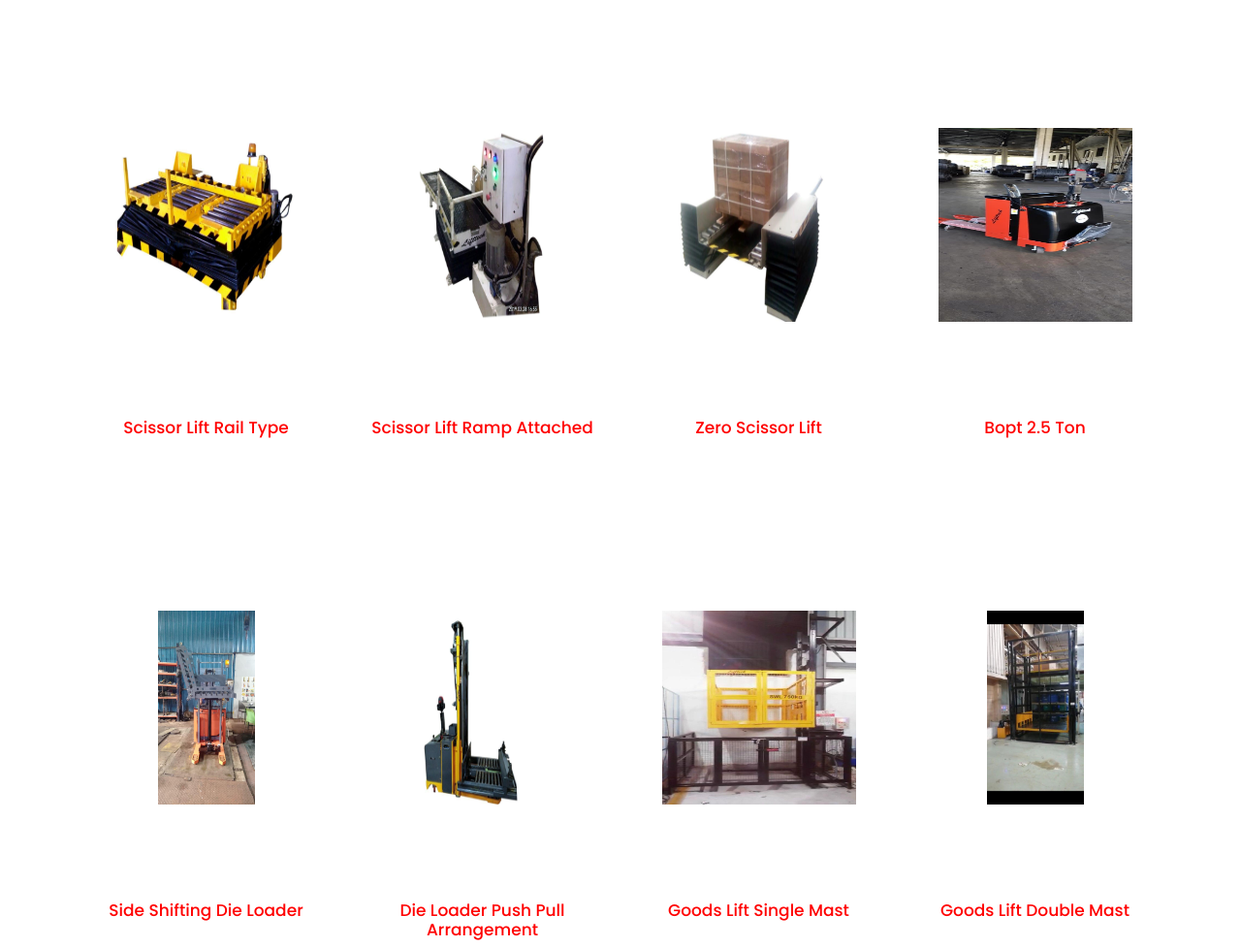
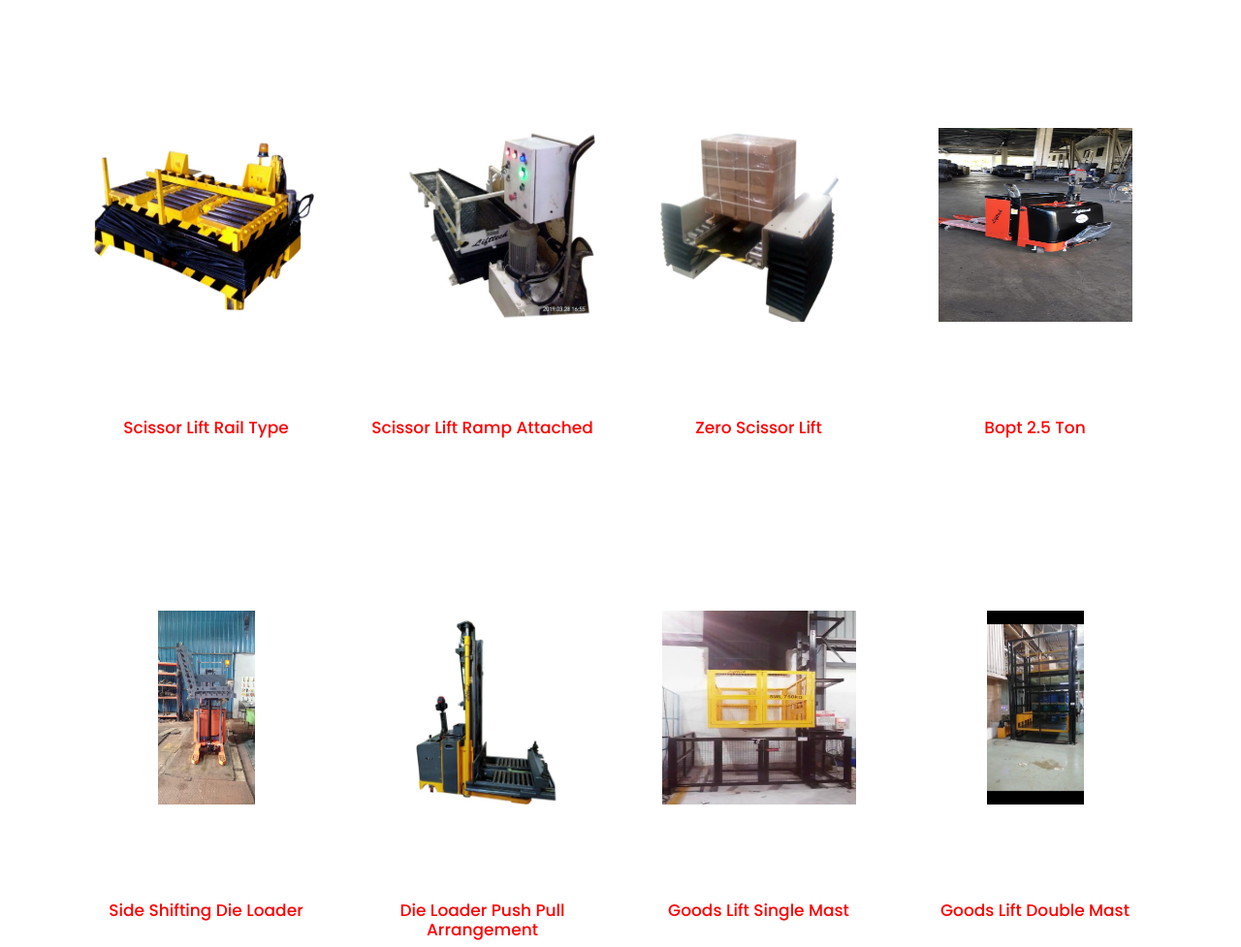
Before and after one commit to Bheemesh1706/Freelance, a plain HTML site: page index.html in a window 1280 px wide. Shown: the part 3140-4117 px from the top of the page at 97% size. Drawn offline with Linux system fonts and the light colour scheme.

Commit message:
Update index.html

```diff
--- a/index.html
+++ b/index.html
@@ -249,7 +249,7 @@ Customized truck(2018), E-Rickshaw (2020).</p>
                 <div class=" text-center card-contents">
                   <div class="card-image">
 			    <a href="images/Scissor_Lift_Rail_type.jpg">
-                    <img src="images/Scissor_Lift_Rail_type.jpg" height="200" width="200" class="" alt="">
+                    <img src="images/Scissor_Lift_Rail_type.jpg" height="200" width="250" class="" alt="">
 			    </a>
                   </div>
                 </div>
@@ -266,7 +266,7 @@ Customized truck(2018), E-Rickshaw (2020).</p>
                 <div class=" text-center card-contents">
                   <div class="card-image">
 			    <a href="images/Scissor_lift-ramp_attached.jpg">
-                      <img src="images/Scissor_lift-ramp_attached.jpg" height="200" width="200" class="" alt="">
+                      <img src="images/Scissor_lift-ramp_attached.jpg" height="200" width="300" class="" alt="">
 			    </a>
                   </div>
                 </div>
@@ -283,7 +283,7 @@ Customized truck(2018), E-Rickshaw (2020).</p>
                 <div class=" text-center card-contents">
                   <div class="card-image">
 			    <a href="images/Zero_Scissor_lift.jpg">
-                      <img src="images/Zero_Scissor_lift.jpg" height="200" width="200" class="" alt="">
+                      <img src="images/Zero_Scissor_lift.jpg" height="200" width="250" class="" alt="">
 		        </a>
                   </div>
                 </div>
@@ -337,7 +337,7 @@ Customized truck(2018), E-Rickshaw (2020).</p>
                 <div class=" text-center card-contents">
                   <div class="card-image">
 			    <a href="images/Die_Loader_push_pull_arrangement.jpg">
-                      <img src="images/Die_Loader_push_pull_arrangement.jpg"height="200" width="200" class=""alt="">
+                      <img src="images/Die_Loader_push_pull_arrangement.jpg"height="200" width="300" class=""alt="">
 			    </a>
                   </div>
                 </div>
```
